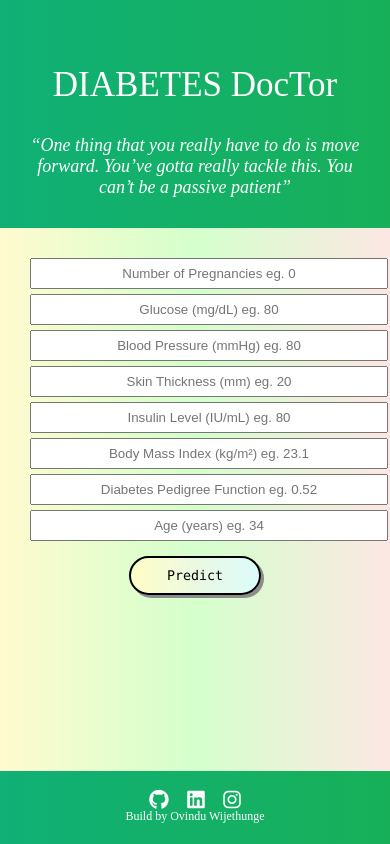
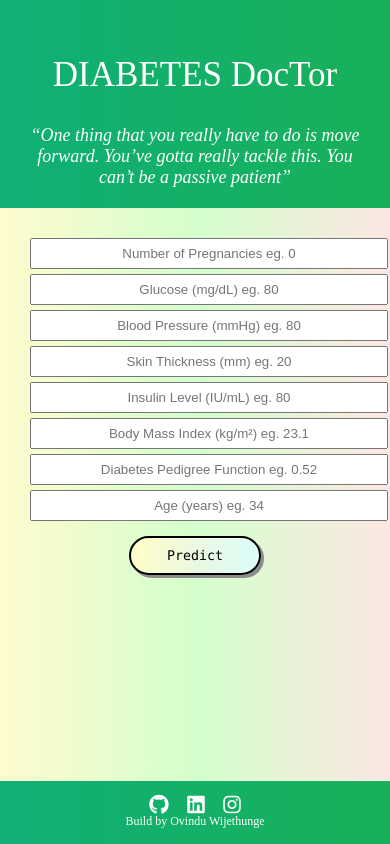
Before and after one commit to OvinduWijethunge/diabetes-Deployement, a Flask app: page / in a window 390 px wide. Run offline with Flask 2, Linux system fonts and the light colour scheme; parts of the project's set-up code (start-up, migrations or seed data) failed here and were passed over; some libraries are stand-ins or nearby versions.

Commit message:
added responsive ability

```diff
--- a/static/styles.css
+++ b/static/styles.css
@@ -12,11 +12,12 @@ body{
 	height: 100%;
 	display: flex;
 	flex-direction: column;
+
 }
 
 /* Website Title */
 .container{
-    padding: 30px;
+    padding: 20px;
 	position: relative;
 	background: linear-gradient(0.25turn, #0a78c7, #0bb089, #1eb040);
 	background-size: 500% 500%;
@@ -105,7 +106,7 @@ body{
 .footer{
 	flex-shrink: 0;
 	position: relative;
-	padding: 20px;
+	padding: 15px;
 	background: linear-gradient(0.25turn, #0a78c7, #0bb089, #1eb040);
 	background-size: 500% 500%;
 	animation: change-gradient 10s ease-in-out infinite;
--- a/templates/index.html
+++ b/templates/index.html
@@ -4,10 +4,12 @@
     <head>
         <meta charset="utf-8">
         <title>DIABETES PREDICTOR</title>
+        <meta name="viewport" content="width=device-width, initial-scale=1">
         <link rel="shortcut icon" href="{{ url_for('static', filename='dibe.ico') }}">
         <link rel="stylesheet" type="text/css" href="{{ url_for('static', filename='styles.css') }}">
         <script src="https://kit.fontawesome.com/5f3f547070.js" crossorigin="anonymous"></script>
         <link href="https://fonts.googleapis.com/css2?family=Pacifico&display=swap" rel="stylesheet">
+
     </head>
 
     <body>
--- a/templates/result.html
+++ b/templates/result.html
@@ -4,10 +4,12 @@
 	<head>
 		<meta charset="utf-8">
 		<title>DIABETES PREDICTOR</title>
+        <meta name="viewport" content="width=device-width, initial-scale=1">
 		<link rel="shortcut icon" href="{{ url_for('static', filename='dibe.ico') }}">
 		<link rel="stylesheet" type="text/css" href="{{ url_for('static', filename='styles.css') }}">
 		<script src="https://kit.fontawesome.com/5f3f547070.js" crossorigin="anonymous"></script>
 		<link href="https://fonts.googleapis.com/css2?family=Pacifico&display=swap" rel="stylesheet">
+
 	</head>
 
     <body style="background-color:papayawhip;">
```
